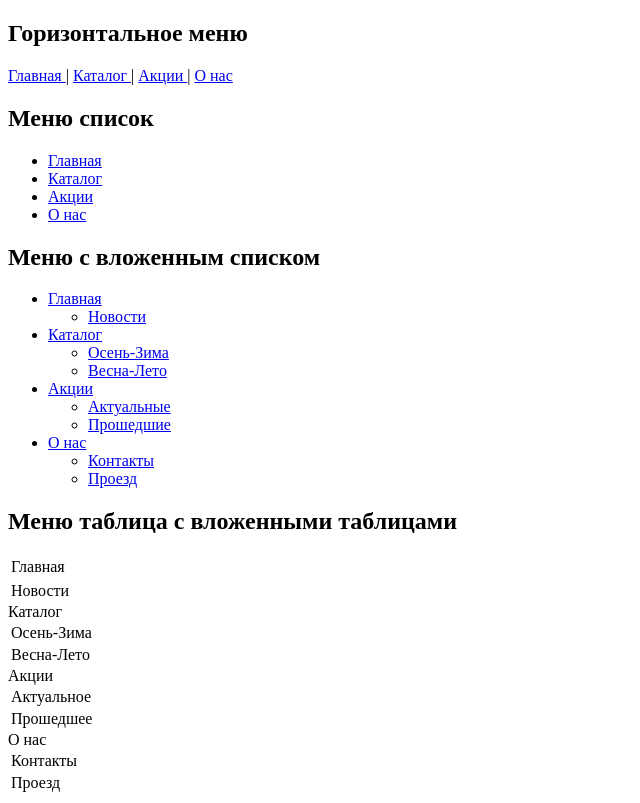
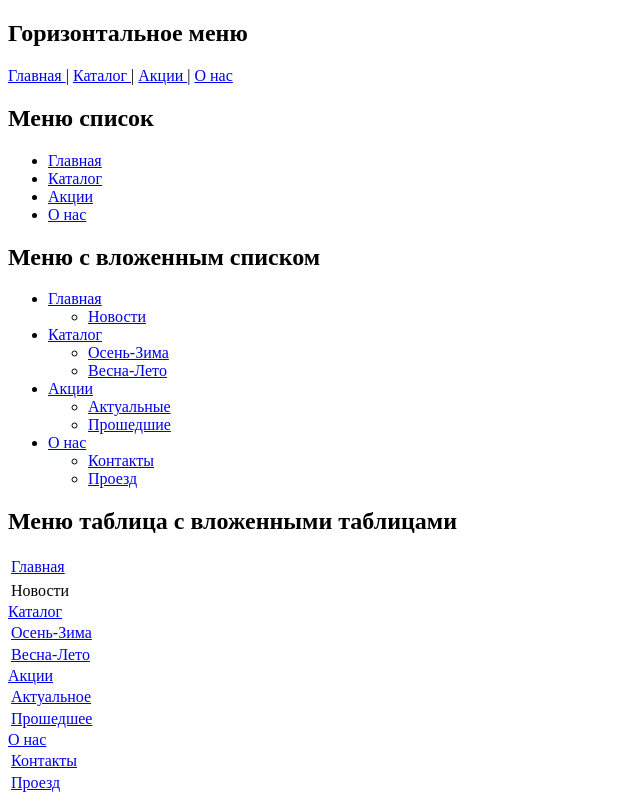
Before and after one commit to DeerRudolph/Tatyana_Shestak, a plain HTML site: page Home_3/site.by/Index.html in a window 1280 px wide. Shown: the whole page, without its empty margins (0-640 px from the left). Drawn offline with Linux system fonts and the light colour scheme.

Commit message:
вложеннфе таблицы

```diff
--- a/Home_3/site.by/Index.html
+++ b/Home_3/site.by/Index.html
@@ -50,7 +50,7 @@
 <table>
 
     <tr>
-        <td><a href="Index.html"></a>Главная</Td>
+        <td><a href="Index.html">Главная</a></Td>
             <table>
                 <tr>
                     <td>Новости</td>
@@ -58,35 +58,35 @@
             </table>
     </tr>
     <tr>
-        <td><a href="Catalog.html"></a>Каталог
+        <td><a href="Catalog.html">Каталог</a></td>
         <table>
             <tr>
-                <td>Осень-Зима</td>
+                <td><a href="/Home_3/site.by/Catalog/a_w.html">Осень-Зима</a></td>
             </tr>
             <tr>
-                <td>Весна-Лето</td>
+                <td><a href="/Home_3/site.by/Catalog/s-s.html">Весна-Лето</a></td>
             </tr>
         </table></td>
     </tr>
     <tr>
-        <td><a href="Promo.html"></a>Акции</td>
+        <td><a href="Promo.html">Акции</a></td>
         <table>
             <tr>
-                <td>Актуальное</td>
+                <td><a href="/Home_3/site.by/Promo/Now.html">Актуальное</a></td>
             </tr>
             <tr>
-                <td>Прошедшее</td>
+                <td><a href="/Home_3/site.by/Promo/Old.html">Прошедшее</a></td>
             </tr>
         </table>
     </tr>
     <tr>
-        <td><a href="About.html"></a>О нас</td>
+        <td><a href="About.html">О нас</a></td>
         <table>
             <tr>
-                <td>Контакты</td>
+                <td><a href="/Home_3/site.by/About/Contacts.html">Контакты</a></td>
             </tr>
             <tr>
-                <td>Проезд</td>
+                <td><a href="/Home_3/site.by/About/Scheme.html">Проезд</a></td>
             </tr>
         </table>
     </tr>
```
